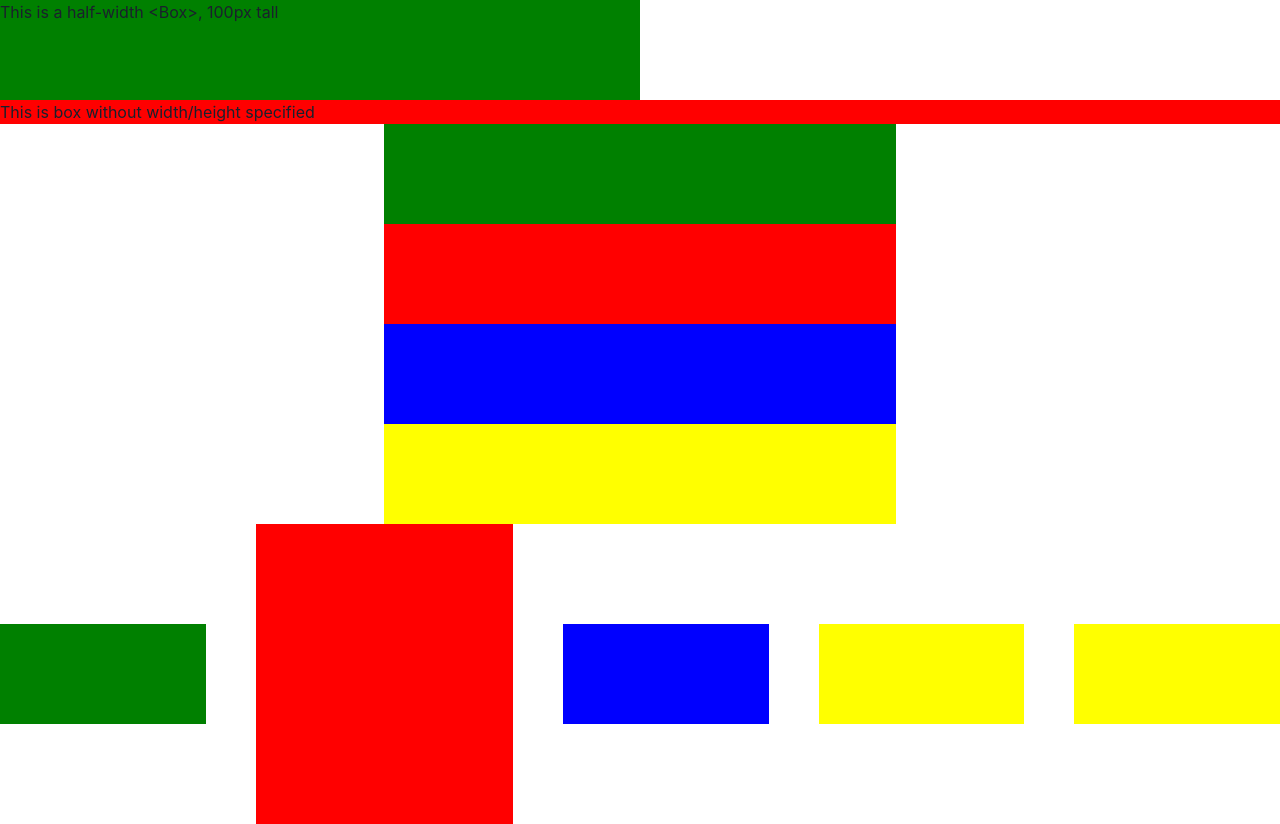
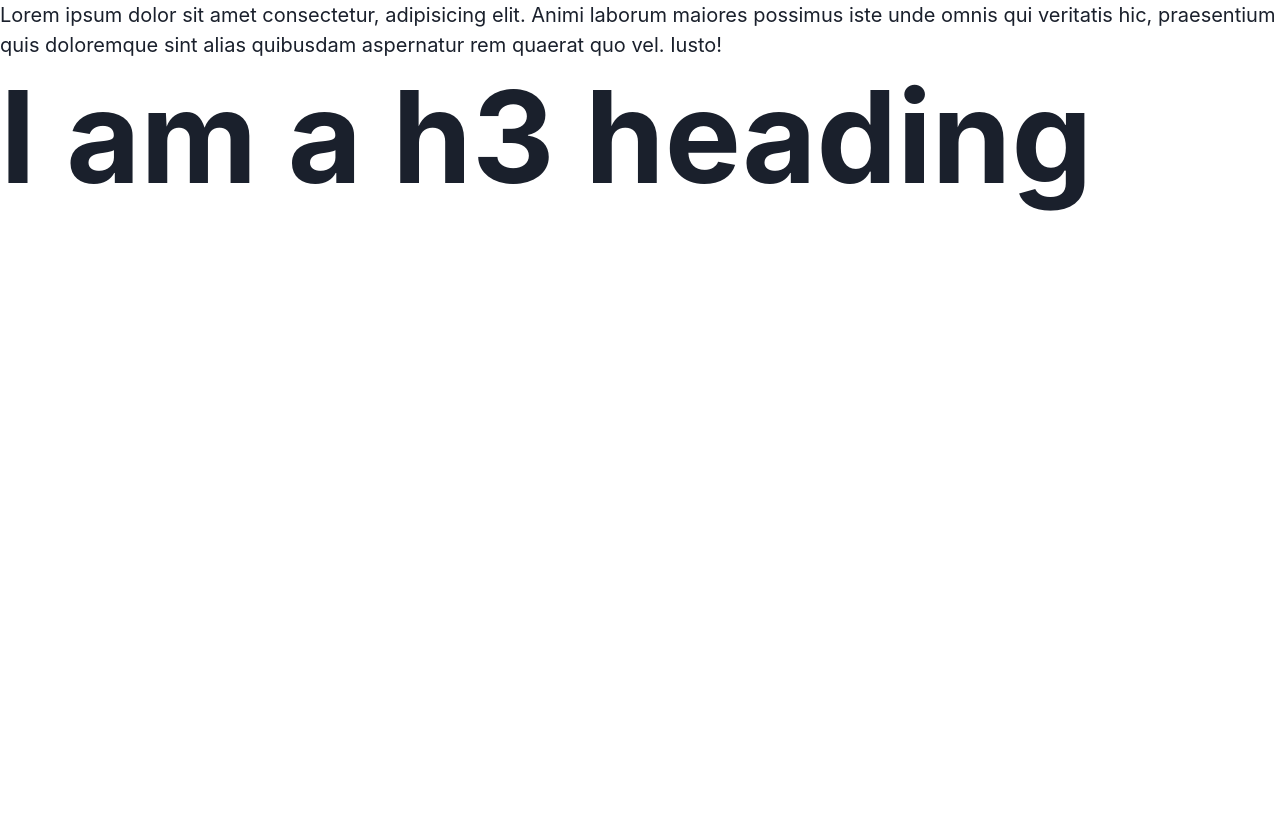
Before and after one commit to NokTNL/Notes-ChakraUI, a React (Vite) app in the folder esther/: page / in a window 1280 px wide. After the commit the page ends 800 px from the top, so only its background shows below. Built offline with nearby package versions, Linux system fonts and the light colour scheme.

Commit message:
Add typography notes

```diff
--- /dev/null
+++ b/esther/src/20-typography/App.tsx
@@ -0,0 +1,19 @@
+import { Heading, Text } from "@chakra-ui/react";
+
+export default function App() {
+  return (
+    <div className="App">
+      {/* Font size in Chakra goes from 2xs --> 9xl; or you can pass in CSS units like 'rem' and 'px' */}
+      {/* `noOfLines` controls the maximum of lines it can show. Exceeding that then it will trucate into ellipsis */}
+      <Text fontSize="xl" noOfLines={2}>
+        Lorem ipsum dolor sit amet consectetur, adipisicing elit. Animi laborum
+        maiores possimus iste unde omnis qui veritatis hic, praesentium quis
+        doloremque sint alias quibusdam aspernatur rem quaerat quo vel. Iusto!
+      </Text>
+      {/* <Heading>: can provide `fontSize` as well. For semantics, just use `as; render h2 by default */}
+      <Heading as="h3" fontSize="9xl">
+        I am a h3 heading
+      </Heading>
+    </div>
+  );
+}
--- a/esther/src/main.tsx
+++ b/esther/src/main.tsx
@@ -1,6 +1,6 @@
 import React from "react";
 import ReactDOM from "react-dom/client";
-import App from "./10-layout/App";
+import App from "./20-typography/App";
 
 import { ChakraProvider } from "@chakra-ui/react";
 
```
